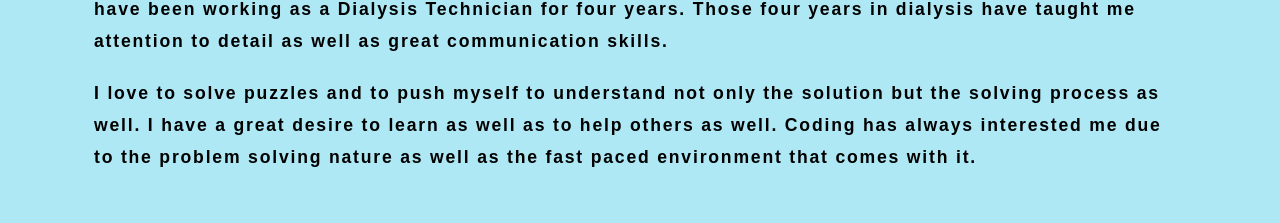
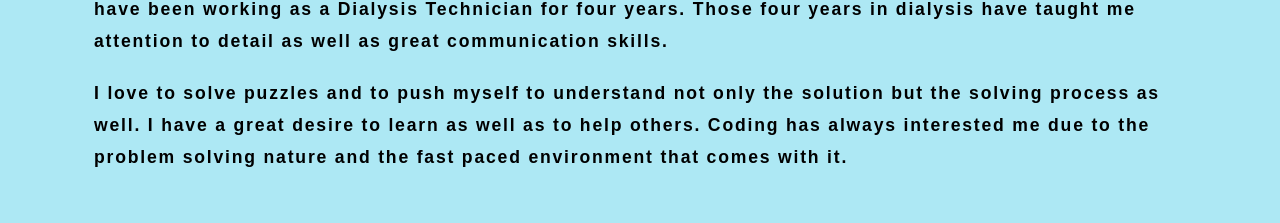
Before and after one commit to hadleyc15/react-portfolio, a React (Create React App) app: page / in a window 1280 px wide. Shown: the part 1269-1492 px from the top of the page. Built offline with nearby package versions, Linux system fonts and the light colour scheme; a web font is replaced by a local one.

Commit message:
small wording update to about me

```diff
--- a/src/components/About/index.js
+++ b/src/components/About/index.js
@@ -12,7 +12,7 @@ function About() {
         Full time husband and father currently working in healthcare as a Dialysis Technician. Recently graduated from the University of Utah's Full Stack Web Development Bootcamp. My background is in healthcare. I have been working as a Dialysis Technician for four years.  Those four years in dialysis have taught me attention to detail as well as great communication skills.
         </p>
         <p>
-         I love to solve puzzles and to push myself to understand not only the solution but the solving process as well.  I have a great desire to learn as well as to help others as well.  Coding has always interested me due to the problem solving nature as well as the fast paced environment that comes with it.
+         I love to solve puzzles and to push myself to understand not only the solution but the solving process as well.  I have a great desire to learn as well as to help others.  Coding has always interested me due to the problem solving nature and the fast paced environment that comes with it.
         </p>
       </div>
     </section>
```
